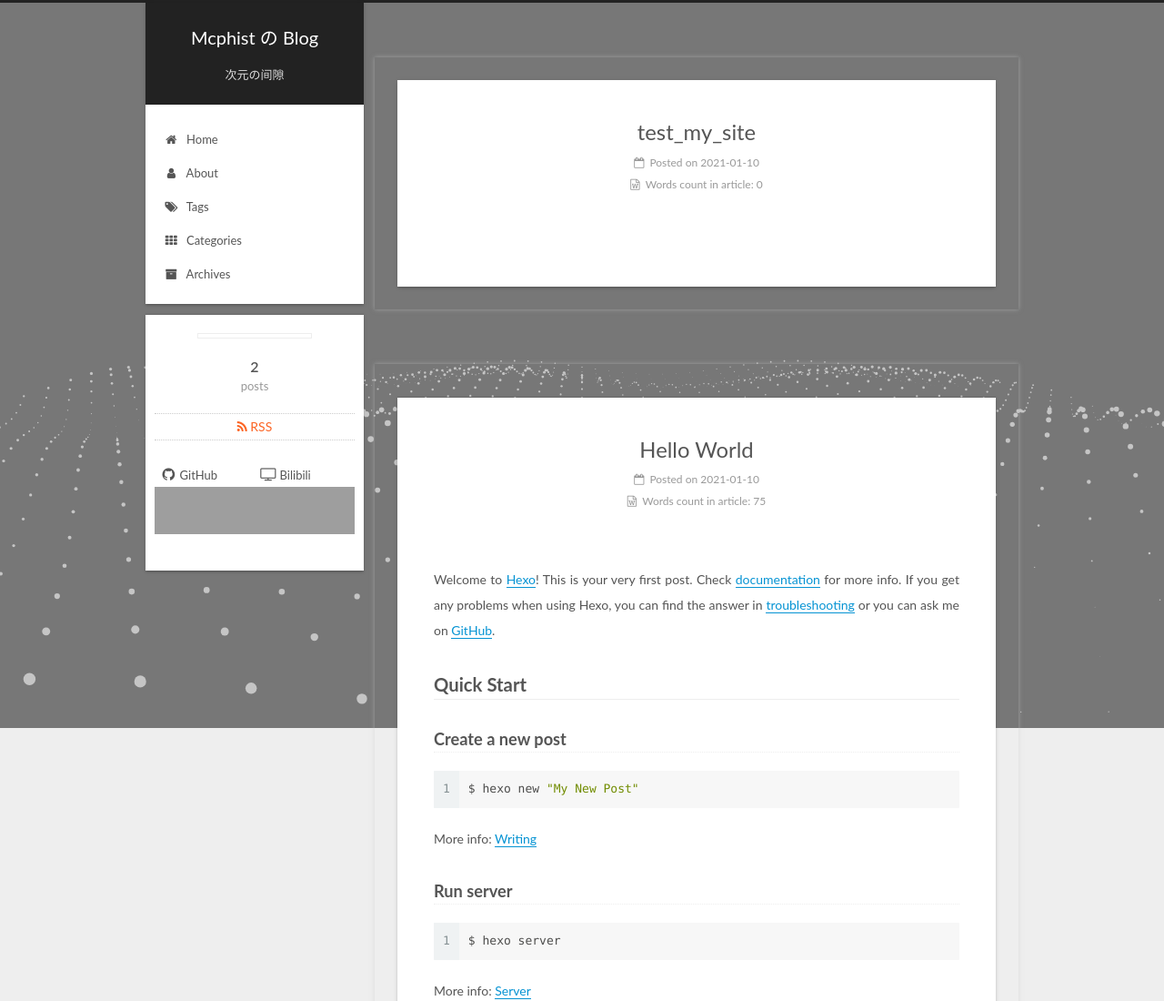
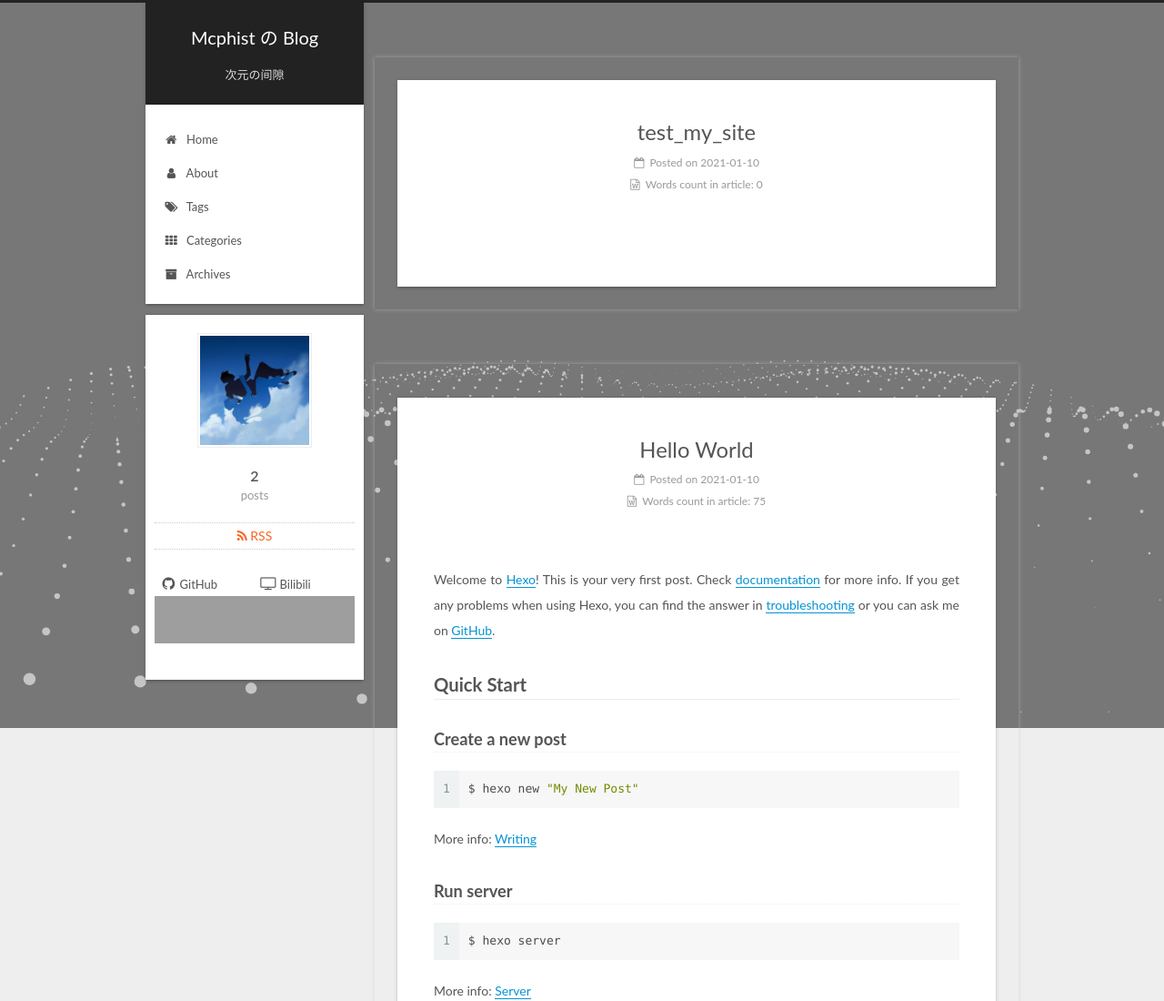
Before and after one commit to NeverlandsX/NeverlandsX.github.io, a plain HTML site: page index.html in a window 1280 px wide. Shown: the top 1100 px of the page at 91% size. Drawn offline with nearby package versions, Linux system fonts and the light colour scheme; no server answers; grey boxes are pictures that could not be loaded; animation ran at ten frames a second.

Commit message:
Site updated: 2021-01-10 14:54:47

```diff
--- a/index.html
+++ b/index.html
@@ -274,7 +274,7 @@
     <span hidden itemprop="author" itemscope itemtype="http://schema.org/Person">
       <meta itemprop="name" content="">
       <meta itemprop="description" content="">
-      <meta itemprop="image" content="/%5Bobject%20Object%5D">
+      <meta itemprop="image" content="/images/author.jpg">
     </span>
 
     <span hidden itemprop="publisher" itemscope itemtype="http://schema.org/Organization">
@@ -417,7 +417,7 @@
     <span hidden itemprop="author" itemscope itemtype="http://schema.org/Person">
       <meta itemprop="name" content="">
       <meta itemprop="description" content="">
-      <meta itemprop="image" content="/%5Bobject%20Object%5D">
+      <meta itemprop="image" content="/images/author.jpg">
     </span>
 
     <span hidden itemprop="publisher" itemscope itemtype="http://schema.org/Organization">
@@ -587,7 +587,7 @@
           <div class="site-author motion-element" itemprop="author" itemscope itemtype="http://schema.org/Person">
 
               <img class="site-author-image" itemprop="image"
-                src="/%5Bobject%20Object%5D"
+                src="/images/author.jpg"
                 alt="" />
 
               <p class="site-author-name" itemprop="name"></p>
```
Also changed, not shown: 2021/01/10/hello-world/index.html (+2 -2 lines), 2021/01/10/test-my-site/index.html (+2 -2 lines), archives/2021/01/index.html (+1 -1 lines), archives/2021/index.html (+1 -1 lines), archives/index.html (+1 -1 lines).
